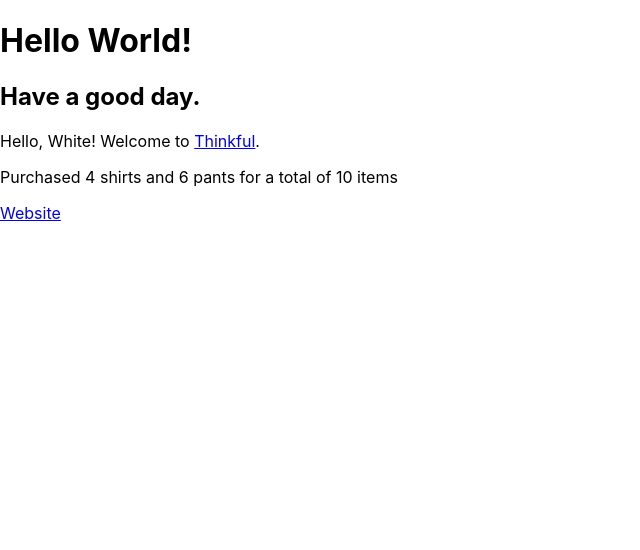
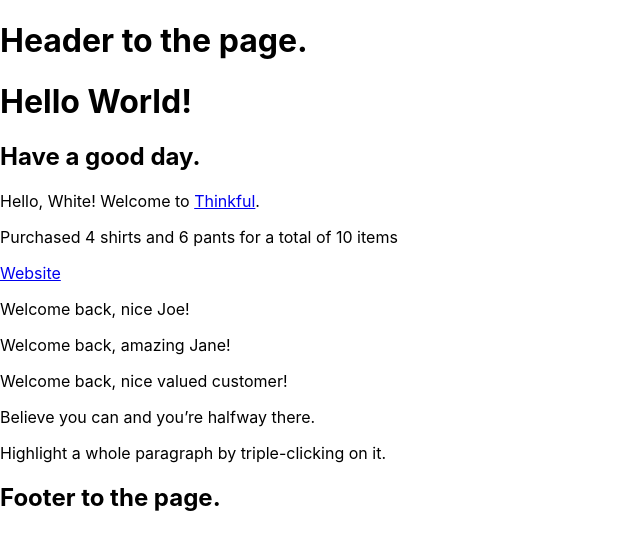
Before and after one commit to WhiteN9/react-learn-project, a React (Create React App) app: page / in a window 1280 px wide. Shown: the top 550 px of the page, without its empty margins (0-640 px from the left). Built offline with nearby package versions, Linux system fonts and the light colour scheme.

Commit message:
defining components AND separating react components into files

```diff
--- a/src/App.js
+++ b/src/App.js
@@ -1,5 +1,9 @@
 import React from "react"; //why do we need this, for React.fragment
 import "./App.css";
+import Header from "./Header.js";
+import Purchase from "./Buying.js";
+import WelcomeWB from "./WelcomeBack.js";
+import Footer from "./Footer.js";
 
 function App() {
   const name = "White";
@@ -7,12 +11,16 @@ function App() {
   const linkText = "Thinkful";
   const element = (
     <React.Fragment>
+      <Header />
       <h1>Hello World!</h1>
       <h2>Have a good day.</h2>
       <p>
         {" "}
         Hello, {name}! Welcome to <a href={url}>{linkText}</a>.
       </p>
+      <Purchase />
+      <WelcomeWB />
+      <Footer />
     </React.Fragment>
   );
   return element;
--- /dev/null
+++ b/src/Footer.js
@@ -0,0 +1,8 @@
+// Footer.js
+import "./Footer.css";
+
+function Footer() {
+  return <h2>Footer to the page.</h2>;
+}
+
+export default Footer;
--- /dev/null
+++ b/src/Header.js
@@ -0,0 +1,8 @@
+// Header.js
+import "./Header.css";
+
+function Header() {
+  return <h1>Header to the page.</h1>;
+}
+
+export default Header;
--- /dev/null
+++ b/src/WelcomeBack.js
@@ -0,0 +1,23 @@
+import React from "react";
+import "./App.css";
+import WelcomeBack from "./WelcomeBackFc";
+
+function EncouragingWords() {
+  return <p>Believe you can and you’re halfway there.</p>;
+}
+
+function DailyTip() {
+  return <p>Highlight a whole paragraph by triple-clicking on it.</p>;
+}
+
+export default function ReturnWB() {
+  return (
+    <React.Fragment>
+      <WelcomeBack name="Joe"/>
+      <WelcomeBack name="Jane" adjective="amazing"/>
+      <WelcomeBack />
+      <EncouragingWords />
+      <DailyTip />
+    </React.Fragment>
+  );
+}
--- /dev/null
+++ b/src/WelcomeBackFc.js
@@ -0,0 +1,7 @@
+import "./WelcomeBack.css"
+
+function WelcomeBack({name = "valued customer", adjective = " nice"}) {
+    return <p>Welcome back, {adjective} {name}!</p>;
+} // or destructure {name}
+
+export default WelcomeBack;
--- a/src/index.js
+++ b/src/index.js
@@ -2,12 +2,12 @@ import React from "react";
 import ReactDOM from "react-dom";
 import "./index.css";
 import App from "./App";
-import Purchase from "./Buying.js";
+
 
 ReactDOM.render(
   <React.StrictMode>
     <App />
-    <Purchase />
+
   </React.StrictMode>,
   document.getElementById("root")
 );
```
Also changed, not shown: src/Footer.css (added), src/Header.css (added), src/WelcomeBack.css (added).
